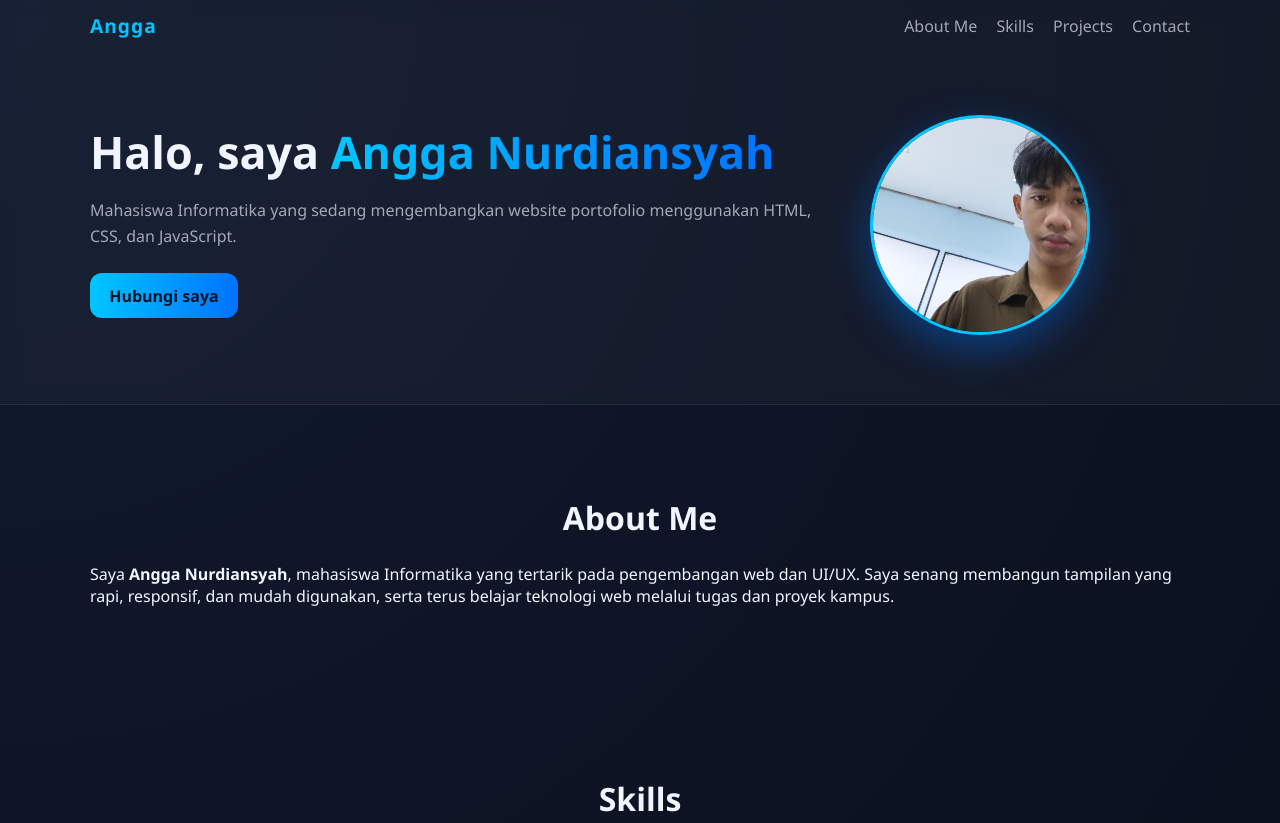
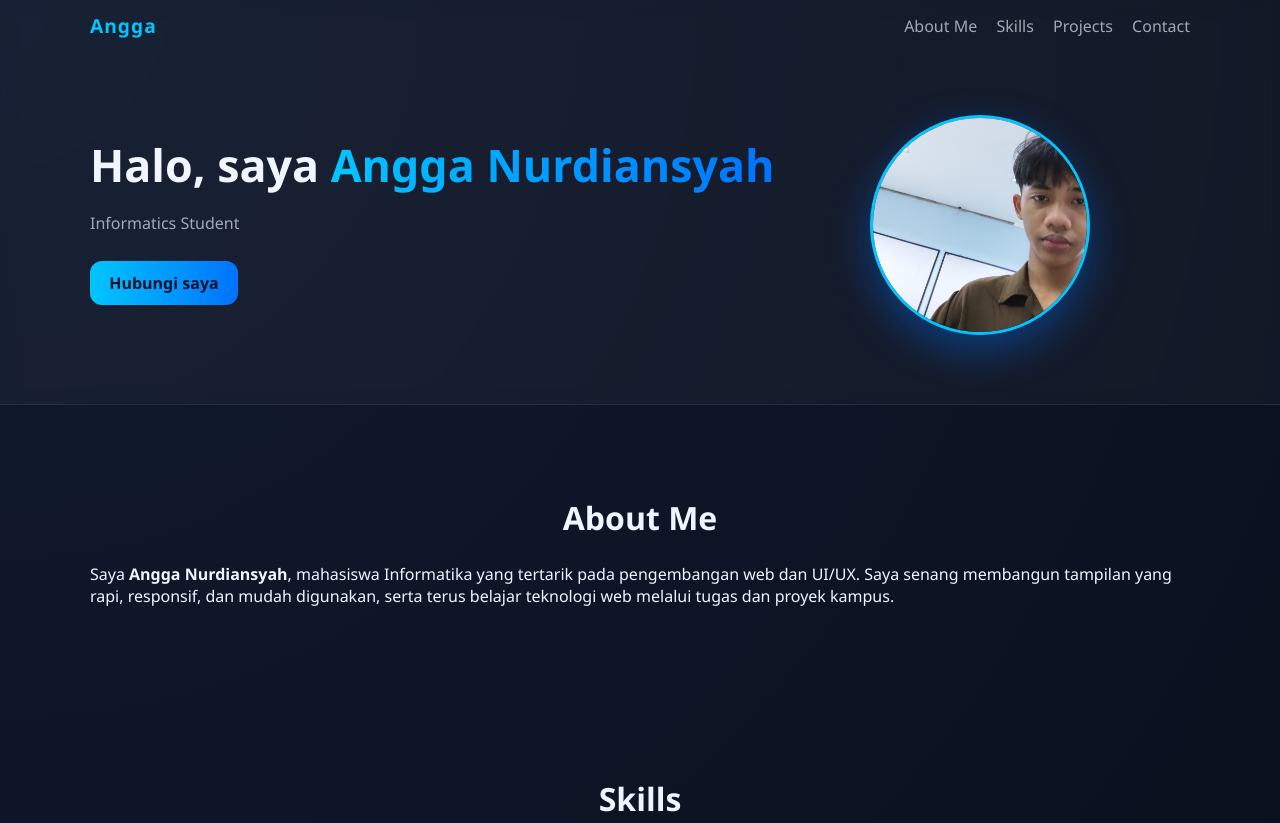
Before and after one commit to fennx6/Portofolio, a plain HTML site: page index.html in a window 1280 px wide. Shown: the top 823 px of the page. Drawn offline with Linux system fonts and the light colour scheme.

Commit message:
edit header

```diff
--- a/index.html
+++ b/index.html
@@ -24,7 +24,7 @@
         <div class="hero-text">
           <h1>Halo, saya <span class="name">Angga Nurdiansyah</span></h1>
           <p class="lead">
-            Mahasiswa Informatika yang sedang mengembangkan website portofolio menggunakan HTML, CSS, dan JavaScript.
+            Informatics Student
           </p>
           <p><a class="btn" href="#contact">Hubungi saya</a></p>
         </div>
```
